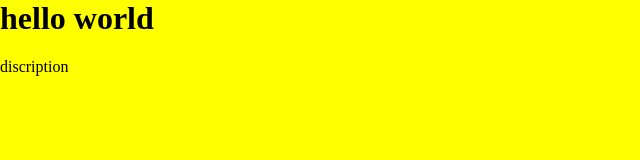
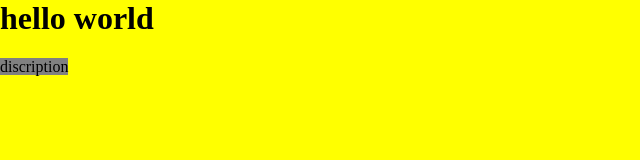
Before and after one commit to zhaoyuanhai/gittest, a plain HTML site: page index.html in a window 1280 px wide. Shown: the whole page, without its empty margins (0-640 px from the left). Drawn offline with Linux system fonts and the light colour scheme.

Commit message:
修改 a.css 样式表

```diff
--- a/a.css
+++ b/a.css
@@ -4,3 +4,7 @@ body {
     margin:0;
     padding:0;
 }
+
+span{
+    background-color:gray;
+}
```
